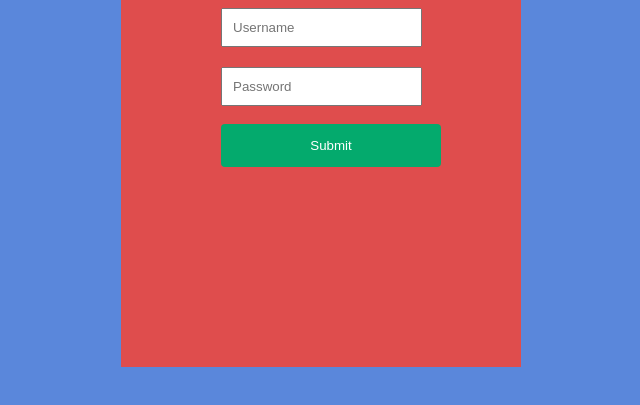
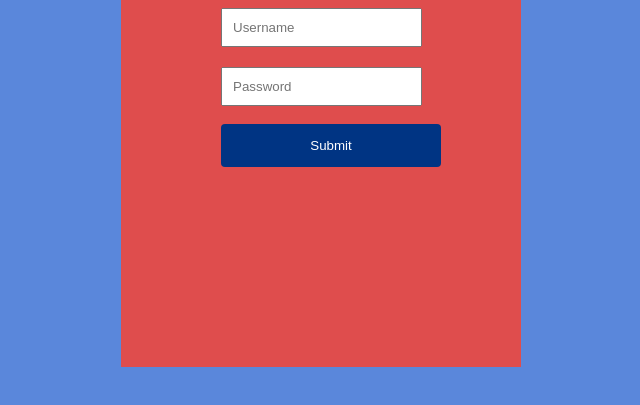
Before and after one commit to playmaker159/form, a plain HTML site: page index.html in a window 1280 px wide. Shown: the part 353-758 px from the top of the page, without its empty margins (319-959 px from the left). Drawn offline with Linux system fonts and the light colour scheme.

Commit message:
Add files via upload

```diff
--- a/main.scss
+++ b/main.scss
@@ -29,7 +29,7 @@
   }
   input[type=submit] {
     width: 110%;
-    background-color: #04AA6D;
+    background-color: #003483;
     color: white;
     padding: 14px 20px;
     margin: 8px 0;
```
Also changed, not shown: main.css.
